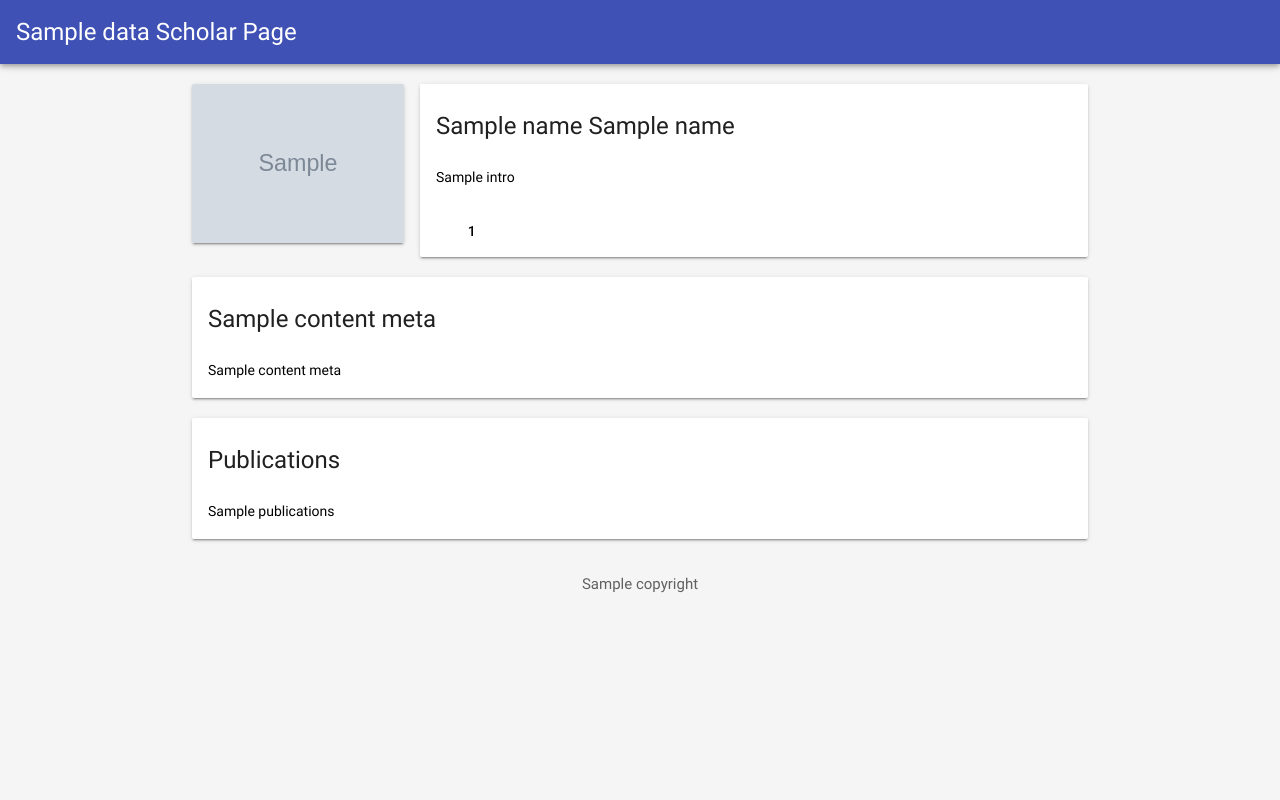
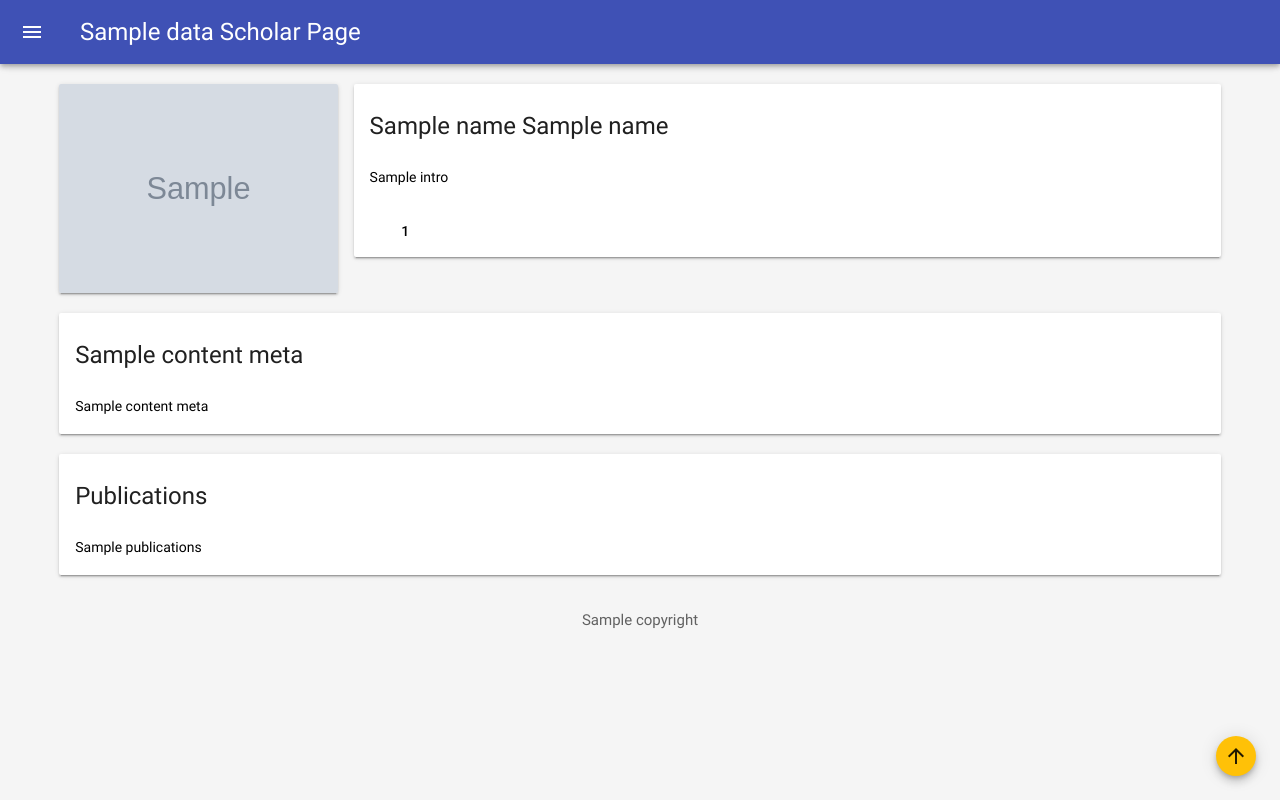
Before and after one commit to Logan-Lin/Scholar-Index, a Flask app: template index_app/templates/index.html in a window 1280 px wide. Run offline with Flask 2, Linux system fonts and the light colour scheme; the template is opened without the code that fills it: most values are stand-ins (such as "Sample title", 1, 10 or a date in 2020); grey boxes marked "Sample" are stand-in pictures.

Commit message:
Add dial button and navigation drawer.

```diff
--- a/index_app/__init__.py
+++ b/index_app/__init__.py
@@ -6,5 +6,6 @@ def create_app():
 
     from . import views
     app.register_blueprint(views.bp)
+    app.config['TEMPLATES_AUTO_RELOAD'] = True
 
     return app
--- a/index_app/static/css/index.css
+++ b/index_app/static/css/index.css
@@ -1,7 +1,7 @@
-#main-container {
+/* #main-container {
     padding-left: 15%;
     padding-right: 15%;
-}
+} */
 
 #main-container .mdui-row {
     margin-bottom: 20px;
@@ -18,3 +18,15 @@
     border-left-width: 6px;
     padding-left: 10px;
 }
+
+.jump-anchor {
+    display: block;
+    position: relative;
+    top: -200px;
+}
+
+#top-row {
+    display: block;
+    position: relative;
+    top: -64px;
+}
--- a/index_app/templates/index.html
+++ b/index_app/templates/index.html
@@ -9,13 +9,31 @@
     <script src="/static/module/jquery-3.3.1.min.js"></script>
 </head>
 <body class="mdui-appbar-with-toolbar mdui-theme-accent-indigo mdui-color-grey-100">
+    <div class="mdui-invisible" id='top-row'></div>
     <header class="mdui-appbar mdui-appbar-fixed mdui-shadow-4 mdui-color-indigo">
         <div class="mdui-toolbar">
+            <button class="mdui-btn mdui-btn-icon" mdui-drawer="{target: '#nav-drawer'}">
+                <i class="mdui-icon material-icons">menu</i>
+            </button>
             <div class="mdui-typo-headline">{{data['title']}} Scholar Page</div>
         </div>
     </header>
 
-    <div class="mdui-container-fluid" id="main-container">
+    <div class="mdui-drawer mdui-drawer-close mdui-shadow-2" id="nav-drawer">
+        <ul class="mdui-list" id="nav-list">
+            {% for content_meta in contents %}
+            <a href="#{{content_meta[0]}}-anchor">
+                <li class="mdui-list-item mdui-ripple">{{content_meta[1]}}</li>
+            </a>
+            {% endfor %}
+            <div class="mdui-divider"></div>
+            <a href="#publications-anchor">
+                <li class="mdui-list-item mdui-ripple">Publications</li>
+            </a>
+        </ul>
+    </div>
+
+    <div class="mdui-container" id="main-container">
         <div class="mdui-row">
             <div class="mdui-col-xs-3">
                 <img class="mdui-img-fluid mdui-img-rounded mdui-shadow-2 mdui-hoverable" src="{{ data['photo'] }}">
@@ -36,7 +54,8 @@
         </div>
 
         {% for content_meta in contents %}
-        <div class="mdui-row"><div class="mdui-col-xs-12">
+        <div class="jump-anchor mdui-invisible" id="{{content_meta[0]}}-anchor"></div>
+        <div class="mdui-row" id="{{content_meta[0]}}-nav-row"><div class="mdui-col-xs-12">
             <div class="mdui-card mdui-hoverable">
                 <div class="mdui-card-primary"><div class="mdui-card-primary-title">{{content_meta[1]}}</div></div>
                 <div class="mdui-card-content mdui-typo" id="{{content_meta[0]}}-content">
@@ -46,7 +65,8 @@
         </div></div>
         {% endfor %}
 
-        <div class="mdui-row"><div class="mdui-col-xs-12">
+        <div class="jump-anchor mdui-invisible" id="publications-anchor"></div>
+        <div class="mdui-row" id="publications-row"><div class="mdui-col-xs-12">
             <div class="mdui-card mdui-hoverable">
                 <div class="mdui-card-primary"><div class="mdui-card-primary-title">Publications</div></div>
                 <div class="mdui-card-content" id="publications-content">{{publications | safe}}</div>
@@ -63,6 +83,10 @@
         </div>
     </div>
 
+    <a href='#top-row'><button class="mdui-fab mdui-fab-mini mdui-fab-fixed mdui-ripple mdui-color-amber">
+        <i class="mdui-icon material-icons">arrow_upward</i>
+    </button></a>
+
     {% if data['show_about'] %}
     <div class="mdui-dialog links-to-blank" id="about-dialog">
         <div class="mdui-dialog-title">About Scholar Index Template</div>
```
Also changed, not shown: readme.md.
